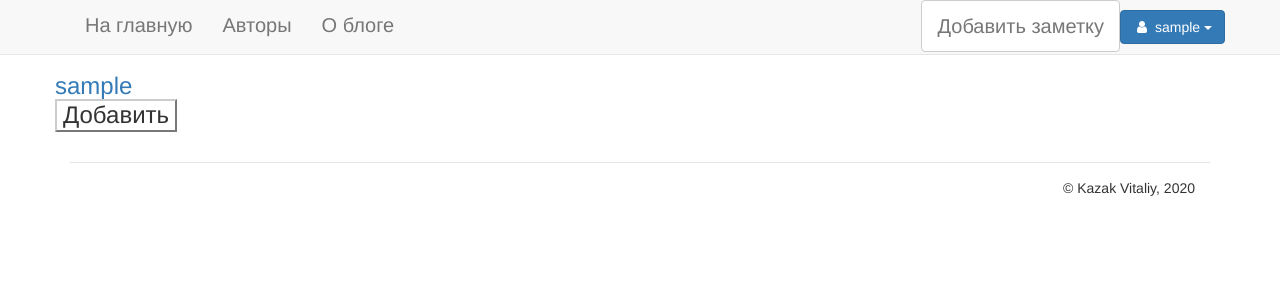
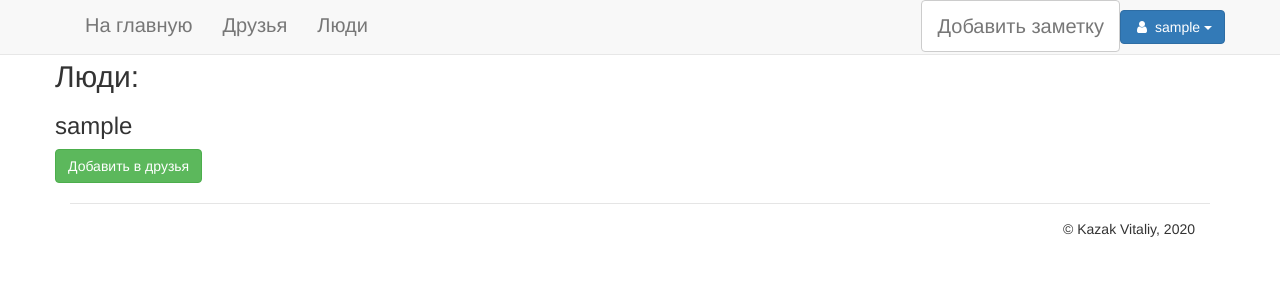
Before and after one commit to vitkazak/Django_prog, a Django app: page /users/ in a window 1280 px wide. Shown: the top 300 px of the page. Run offline with Django 3.2, Linux system fonts and the light colour scheme; the visitor is signed in with stand-in values (Sample User, id 1); data comes from the database, SQL or seed files in the repository; some libraries are stand-ins or nearby versions.

Commit message:
Второй коммит

```diff
--- a/MyBlog/urls.py
+++ b/MyBlog/urls.py
@@ -5,7 +5,7 @@
 
 urlpatterns = [
     url(r'^$', MyBlog.views.home, name='home'),
-    url(r'^about/$', MyBlog.views.about, name='about'),
+    url(r'^users/$', MyBlog.views.show_users, name='users'),
     url(r'^articles/(?P<article_id>[0-9]+)/$', MyBlog.views.show_article, name='article'),
     url(r'^register/$', MyBlog.views.RegisterFormView.as_view(), name='registration'),
     url(r'^logout/$', MyBlog.views.logout_view, name='logout'),
@@ -15,10 +15,10 @@
     url(r'^tag/(?P<tag>[-\w]+)/$', MyBlog.views.home_by_tag, name='home_by_tag'),
     url(r'^search/$', MyBlog.views.home_by_keyword, name='home_by_keyword'),
     url(r'^subscribe_success.html$', MyBlog.views.Subscribe.as_view(), name='subscribe'),
-    url(r'^users/$', MyBlog.views.show_users, name='users'),
+    url(r'^friends/$', MyBlog.views.show_friends, name='friends'),
     url(r'^subscribe_success.html$', MyBlog.views.Subscribe.as_view(), name='subscribe'),
     url(r'^articles/(?P<article_id>[0-9]+)/delete/', views.delete),
     url(r'^articles/(?P<article_id>[0-9]+)/edit/', views.edit,name='edit'),
-
+    url(r'^connect/(?P<operation>.+)/(?P<pk>\d+)/$', views.change_friends, name='change_friends'),
     # url(r'^subscribe/$', 'MyBlog.views.subscribe', name='subscribe'),
     url(r'^api-auth/', include('rest_framework.urls', namespace='rest_framework'))]
--- a/MyBlog/views.py
+++ b/MyBlog/views.py
@@ -1,6 +1,6 @@
 from django.http import HttpResponseRedirect, HttpResponseNotFound
 from django.shortcuts import render, get_object_or_404
-from MyBlog.models import Article, User, Subscriber, Friend
+from MyBlog.models import Article, User, Subscriber, Friends
 from django.views.generic.edit import FormView
 from django.contrib.auth.forms import UserCreationForm, AuthenticationForm
 from django.views.generic import CreateView
@@ -56,7 +56,6 @@
 
 
 def edit(request, article_id):
-
     try:
         article = Article.objects.get(id=article_id)
         form = EditForm(request.POST, instance=article)
@@ -71,8 +70,6 @@
             return render(request, "blog/edit.html", {"form": form})
     except Article.DoesNotExist:
         return HttpResponseNotFound("<h2>Article not found</h2>")
-
-
 
 
 def show_user(request, username):
@@ -136,17 +133,6 @@
         return super(AddArticle, self).form_valid(form)
 
 
-class AddFriend(CreateView):
-    model = Friend
-    fields = []
-    template_name = 'blog/users.html'
-    success_url = "/"
-
-    def form_valid(self, form):
-        form.instance.user = self.request.user
-        return super(AddFriend, self).form_valid(form)
-
-
 def home_by_tag(request, tag):
     articles = Article.objects.filter(tags__name__in=[tag])
     paginator = Paginator(articles, 3)  # 3 posts in each page
@@ -195,17 +181,43 @@
         return super(Subscribe, self).form_valid(form)
 
 
+# def show_users(request):
+#     users = User.objects.all().order_by('username')
+#     context = {
+#         'users': users,
+#     }
+#     return render(request, 'blog/users.html', context)
+
 def show_users(request):
     users = User.objects.all().order_by('username')
+
     context = {
         'users': users,
     }
-    return render(request, 'blog/users.html', context)
+    return render(request, 'blog/about.html', context)
 
 
 def show_friends(request):
-    friends = Friend.objects.all().order_by('user.username')
-    context = {
+    friend = Friends.objects.get(current_user=request.user)
+    friends = friend.users.all()
+    arg = {
         'friends': friends
     }
-    return render(request, 'blog/about.html', context)
+    return render(request, 'blog/users.html', arg)
+
+
+def get_current_path(request):
+    return {
+        'current_path': request.get_full_path()
+    }
+
+
+def change_friends(request, operation, pk):
+    new_friend = User.objects.get(pk=pk)
+    if operation == 'add':
+        curr = 'blog/about.html'
+        Friends.make_friend(request.user, new_friend)
+    elif operation == 'remove':
+        curr = 'blog/users.html'
+        Friends.lose_friend(request.user, new_friend)
+    return render(request, curr)
--- a/templates/blog/about.html
+++ b/templates/blog/about.html
@@ -1,36 +1,17 @@
 {% extends 'blog/base.html' %}
 {% block title %}
-Авторы
+Люди
 {% endblock %}
 {% block content %}
 <div class="row">
-<h2> Авторы: </h2>
-{#    <head>#}
-{#    <style>#}
-{#	button.knopka {#}
-{#	color: #fff;#}
-{#	background: #a1c9ff;#}
-{#	padding: 2px;#}
-{#	border-radius: 5px;#}
-{#	border: 1px solid #8f9cff;#}
-{#	}#}
-{#	button.knopka:hover {#}
-{#	background: #8f9cff;#}
-{#	}#}
-{#    </style>#}
-{#</head>#}
-{% for friends in friends %}
+<h2> Люди: </h2>
+{% for users in users %}
 <h3>
-    <a href="{% url '' users.username %}"> {{users.username}} </a>
-
-{#	<button class="knopka" >Добавить</button>#}
-    {{ form.media }}
-    <form action="" method="POST">
-        {% csrf_token  %}
-        {{ form.as_p }}
-        <input class="btn-default" id="add_friend" type="submit" value="Добавить" />
-    </form>
+     {{users.username}}
 </h3>
+    <a href="{% url 'change_friends' operation='add' pk=users.pk %}">
+        <button type="button" class="btn btn-success">Добавить в друзья</button>
+    </a>
 {% endfor %}
 </div>
 {% endblock %}
--- a/templates/blog/base.html
+++ b/templates/blog/base.html
@@ -29,8 +29,8 @@
         <div id="navbar" class="collapse navbar-collapse">
           <ul class="nav navbar-nav">
             <li><a href="{% url 'home' %}" style="font-size: 20px"> На главную  </a></li>
-            <li><a href="{% url 'users' %}" style="font-size: 20px"> Авторы </a></li>
-            <li><a href="{% url 'about' %}" style="font-size: 20px"> О блоге </a></li>
+            <li><a href="{% url 'friends' %}" style="font-size: 20px"> Друзья </a></li>
+            <li><a href="{% url 'users' %}" style="font-size: 20px"> Люди </a></li>
             {% if user.is_anonymous %}
                 <li><a href="{% url 'registration' %}" style="font-size: 20px"> Регистрация </a></li>
             {% endif %}
@@ -74,6 +74,8 @@
     </nav>
 
     <div class="container main-content">
+        <br>
+        <br>
         {% block content %}
         {% endblock %}
         <div class="modal-footer" style="margin-top: 20px"> &copy; Kazak Vitaliy, 2020 </div>
--- a/templates/blog/users.html
+++ b/templates/blog/users.html
@@ -1,36 +1,17 @@
 {% extends 'blog/base.html' %}
 {% block title %}
-Авторы
+Друзья
 {% endblock %}
+
 {% block content %}
-<div class="row">
-<h2> Авторы: </h2>
-{#    <head>#}
-{#    <style>#}
-{#	button.knopka {#}
-{#	color: #fff;#}
-{#	background: #a1c9ff;#}
-{#	padding: 2px;#}
-{#	border-radius: 5px;#}
-{#	border: 1px solid #8f9cff;#}
-{#	}#}
-{#	button.knopka:hover {#}
-{#	background: #8f9cff;#}
-{#	}#}
-{#    </style>#}
-{#</head>#}
-{% for users in users %}
-<h3>
-    <a href="{% url 'user' users.username %}"> {{users.username}} </a>
+<h2> Друзья: </h2>
+{% for friend in friends %}
+        <h3>
+            {{ friend.username }}
+        </h3>
+       <a href="{% url 'change_friends' operation='remove' pk=friend.pk %}">
+        <button type="button" class="btn btn-default">Удалить из друзей</button>
+       </a>
+{% endfor %}
 
-{#	<button class="knopka" >Добавить</button>#}
-    {{ form.media }}
-    <form action="" method="POST">
-        {% csrf_token  %}
-        {{ form.as_p }}
-        <input class="btn-default" id="add_friend" type="submit" value="Добавить" />
-    </form>
-</h3>
-{% endfor %}
-</div>
 {% endblock %}
--- a/urls.py
+++ b/urls.py
@@ -19,5 +19,6 @@
 
 urlpatterns = [
     path('admin/', admin.site.urls),
-    url(r'^', include('MyBlog.urls'))
+    # url(r'^', include('MyBlog.urls',namespace='main'))
+    path(r'^', include('MyBlog.urls', namespace='MyBlog'))
 ]
```
Also changed, not shown: MyBlog/models.py (+16 -6 lines), templates/blog/edit.html (+0 -14 lines), MyBlog/migrations/0002_friends.py.
